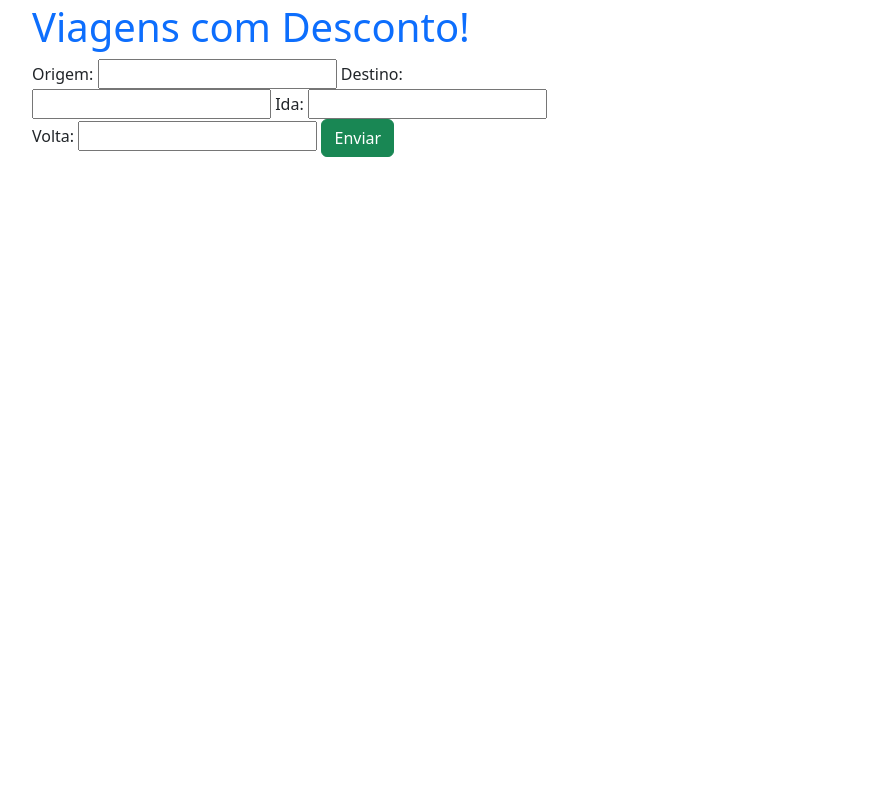
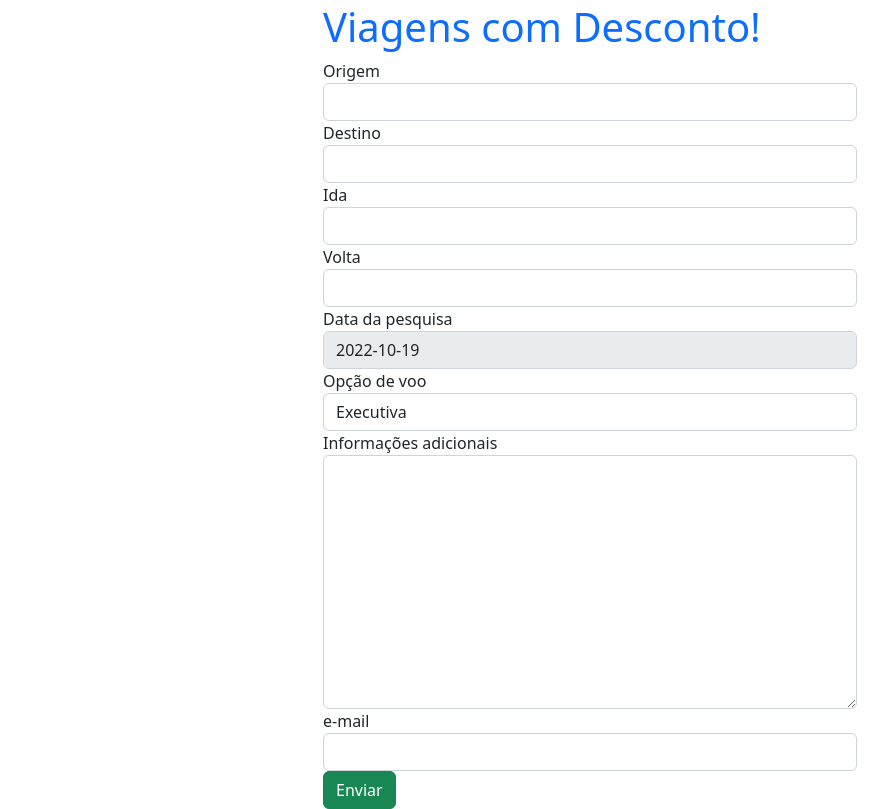
Before and after one commit to Diego6699/senac-django-viagens, a Django app: page / in a window 1280 px wide. Shown: the part 53-862 px from the top of the page, without its empty margins (50-938 px from the left). Before the commit the page ends 210 px from the top, so only its background shows below. Run offline with Django 4.2, Linux system fonts and the light colour scheme; some libraries are stand-ins or nearby versions.

Commit message:
Configurando o form

```diff
--- a/requeriments.txt
+++ b/requeriments.txt
@@ -1,5 +1,6 @@
 asgiref==3.5.2
 Django==4.1.2
 django-tempus-dominus==5.1.2.17
+django-widget-tweaks==1.4.12
 sqlparse==0.4.3
 tzdata==2022.5
--- a/requirements.txt
+++ /dev/null
@@ -1,4 +0,0 @@
-asgiref==3.5.2
-Django==4.1.2
-sqlparse==0.4.3
-tzdata==2022.5
--- a/setup/settings.py
+++ b/setup/settings.py
@@ -39,6 +39,7 @@ INSTALLED_APPS = [
     'django.contrib.staticfiles',
     'viagens',
     'tempus_dominus',
+    'widget_tweaks',
 ]
 
 MIDDLEWARE = [
--- a/templates/consulta.html
+++ b/templates/consulta.html
@@ -6,5 +6,8 @@
         <p>Seu destino é: {{form.destino.value}}</p>
         <p>Sua data de ida é: {{form.data_ida.value}}</p>
         <p>Sua data de volta é: {{form.data_volta.value}}</p>
+        <p>Pesquisa realizada em: {{form.data_pesquisa.value}} </p>
+        <p>Classe escolhida: {{form.adicionais.value}}</p>
+        <p>Seu e-mail: {{form.email.value}}</p>
     </section>
 {% endblock %}
--- a/templates/index.html
+++ b/templates/index.html
@@ -1,11 +1,17 @@
 {% extends "base.html" %}
 {%block content %}
-<section class="col-6">
+{% load widget_tweaks %}
+
+<section class="container col-6">
     <h1 class="text-primary">Viagens com Desconto!</h1>
     <form action="{% url 'consulta' %}" , method="post">
         {% csrf_token%}
-        {{form}}
+        {%for field in form.visible_fields%}
+        <div class="form-group"><label for="{{fielf.id_for_label}}">{{field.label}}</label>
+            {{field| add_class:'form-control'}}
+        </div>
+        {% endfor %}
         <input type="submit" value="Enviar" class="btn btn-success">
+    </form>
 </section>
-</form>
 {% endblock %}
--- /dev/null
+++ b/viagens/classe_viagem.py
@@ -0,0 +1,5 @@
+tipos_de_classe = {
+    (1, 'Econômica'),
+    (2, 'Executiva'),
+    (3, 'Primeira Classe'),
+}
--- a/viagens/forms.py
+++ b/viagens/forms.py
@@ -1,10 +1,14 @@
-from turtle import width
-from django import forms
 from django import forms
 from tempus_dominus.widgets import DatePicker
+from datetime import datetime
+from viagens.classe_viagem import tipos_de_classe
 
 class ViagemForms(forms.Form):
     origim = forms.CharField(label = 'Origem',max_length = 100)
     destino = forms.CharField(label= 'Destino',max_length= 100)
     data_ida = forms.DateField(label='Ida',widget = DatePicker())
     data_volta = forms.DateField(label='Volta',widget=DatePicker())
+    data_pesquisa = forms.DateField(label='Data da pesquisa',disabled=True,initial=datetime.today)
+    classe_viagem = forms.ChoiceField(label='Opção de voo',choices=tipos_de_classe)
+    adicionais = forms.CharField(label= 'Informações adicionais',max_length=200,widget=forms.Textarea(),required=False)
+    email = forms.EmailField(label='e-mail',max_length=200)
```
